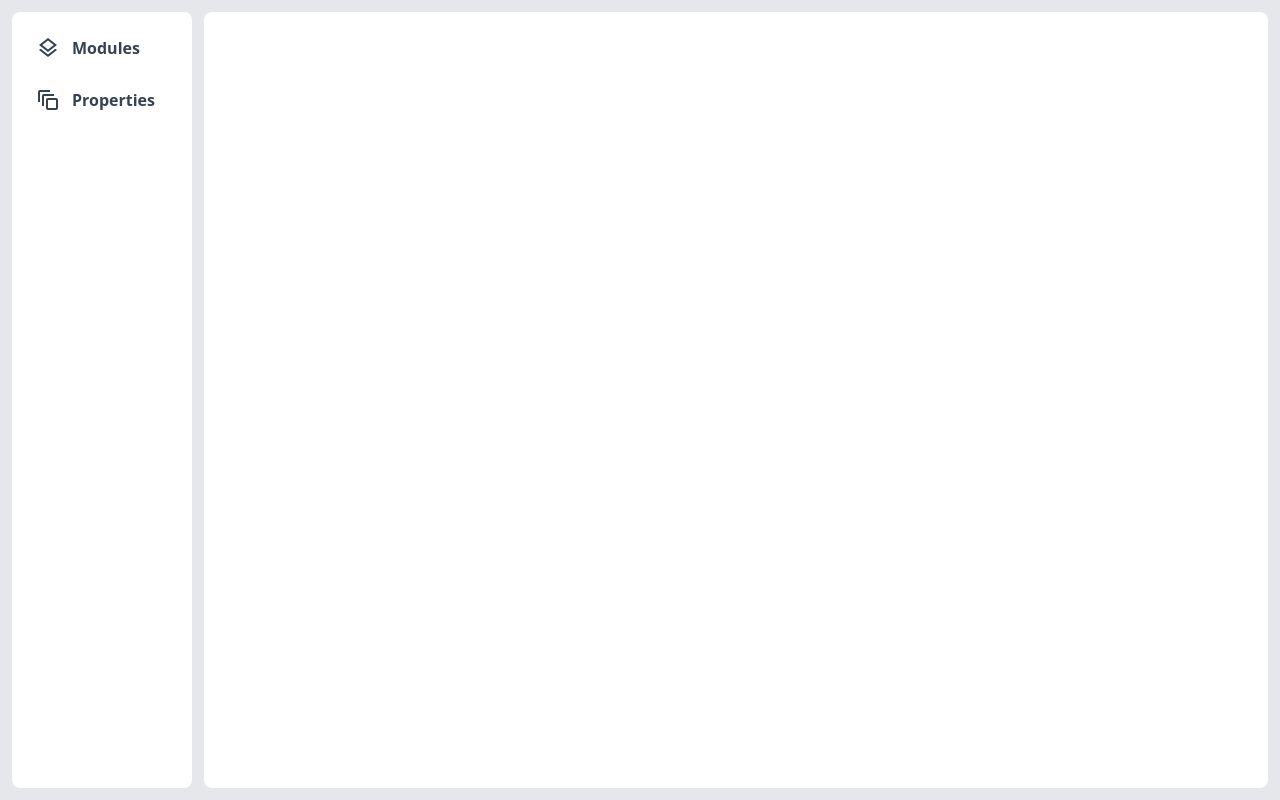
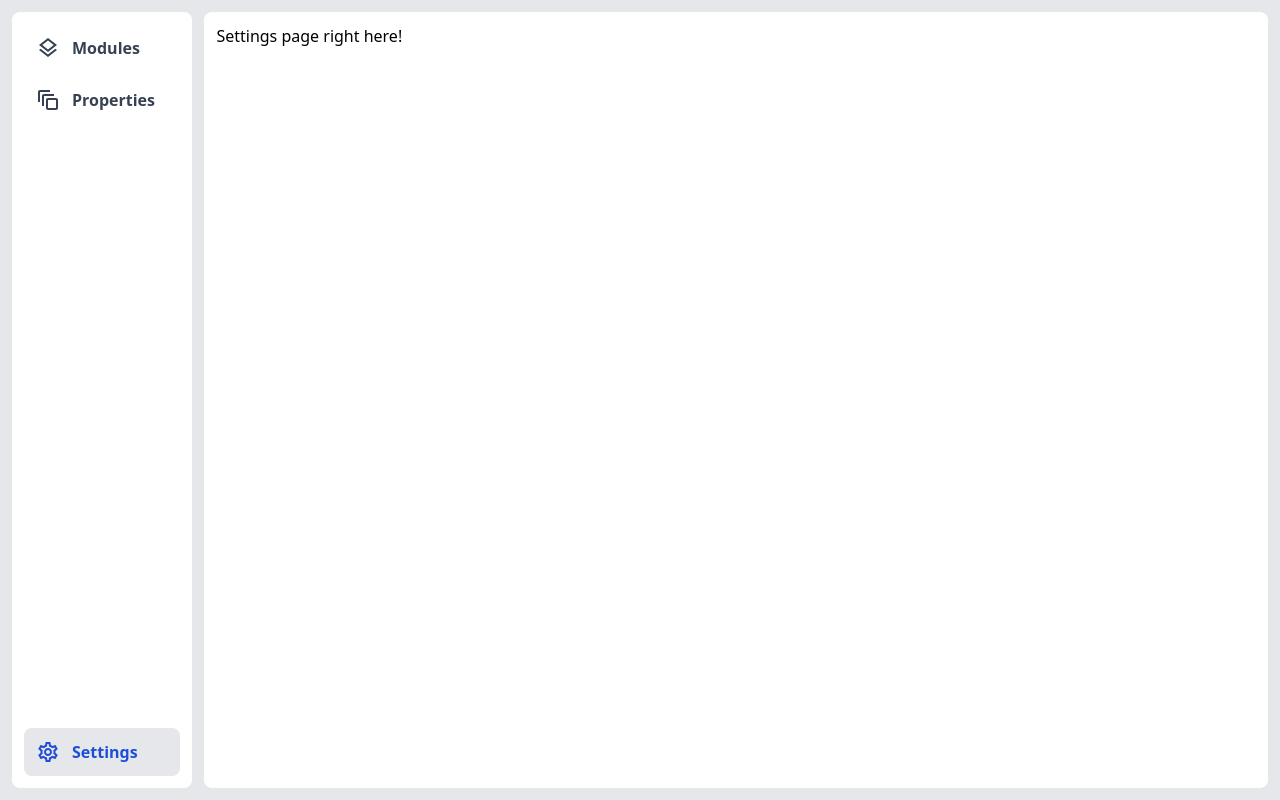
Before and after one commit to Zalaya/configuration-service, a React (Vite) app in the folder frontend/: page /settings in a window 1280 px wide. Before the commit this address had no page. Built offline with nearby package versions, Linux system fonts and the light colour scheme.

Commit message:
feat(sidebar): add sections for the sidebar items

```diff
--- /dev/null
+++ b/frontend/src/components/Sidebar/Section.tsx
@@ -0,0 +1,15 @@
+import { ReactNode } from "react";
+
+interface SectionProps {
+  children: ReactNode;
+}
+
+const Section = ({ children }: SectionProps) => {
+  return (
+    <div className="flex flex-col gap-1">
+      {children}
+    </div>
+  );
+};
+
+export default Section;
--- a/frontend/src/components/Sidebar/Sidebar.tsx
+++ b/frontend/src/components/Sidebar/Sidebar.tsx
@@ -1,19 +1,27 @@
+import { MouseEvent, useState } from "react";
+
 import LayersOutlinedIcon from "@mui/icons-material/LayersOutlined";
 import AutoAwesomeMotionOutlinedIcon from '@mui/icons-material/AutoAwesomeMotionOutlined';
+import SettingsOutlinedIcon from '@mui/icons-material/SettingsOutlined';
 
 import Item from "./Item";
-import { MouseEvent, useState } from "react";
+import Section from "./Section";
 
 const Sidebar = () => {
   const [isMinimized, setIsMinimized] = useState<boolean>(false);
 
   return (
     <div
-      className={`h-full bg-white rounded-lg p-3 flex flex-col gap-1 transition-all duration-200 ${!isMinimized ? "w-1/6" : "w-[4.5em]"}`}
+      className={`h-full bg-white rounded-lg p-3 flex flex-col justify-between transition-all duration-200 ${!isMinimized ? "w-1/6" : "w-[4.5em]"}`}
       onClick={(event: MouseEvent) => (event.target === event.currentTarget) ? setIsMinimized(isMinimized => !isMinimized) : undefined}
     >
-      <Item icon={LayersOutlinedIcon} label={!isMinimized ? "Modules" : undefined} to="/modules" />
-      <Item icon={AutoAwesomeMotionOutlinedIcon} label={!isMinimized ? "Properties" : undefined} to="/properties" />
+      <Section>
+        <Item icon={LayersOutlinedIcon} label={!isMinimized ? "Modules" : undefined} to="/modules" />
+        <Item icon={AutoAwesomeMotionOutlinedIcon} label={!isMinimized ? "Properties" : undefined} to="/properties" />
+      </Section>
+      <Section>
+        <Item icon={SettingsOutlinedIcon} label={!isMinimized ? "Settings" : undefined} to="/settings" />
+      </Section>
     </div>
   );
 };
--- /dev/null
+++ b/frontend/src/pages/Settings.tsx
@@ -0,0 +1,5 @@
+const Settings = () => {
+  return <h1>Settings page right here!</h1>;
+};
+
+export default Settings;
--- a/frontend/src/routes/AppRoutes.tsx
+++ b/frontend/src/routes/AppRoutes.tsx
@@ -2,12 +2,14 @@ import { Routes, Route } from "react-router-dom"
 
 import Modules from "@/pages/Modules";
 import Properties from "@/pages/Properties";
+import Settings from "@/pages/Settings";
 
 const AppRoutes = () => {
   return (
     <Routes>
       <Route path="/modules" element={<Modules />} />
       <Route path="/properties" element={<Properties />} />
+      <Route path="/settings" element={<Settings />} />
     </Routes>
   );
 };
```
